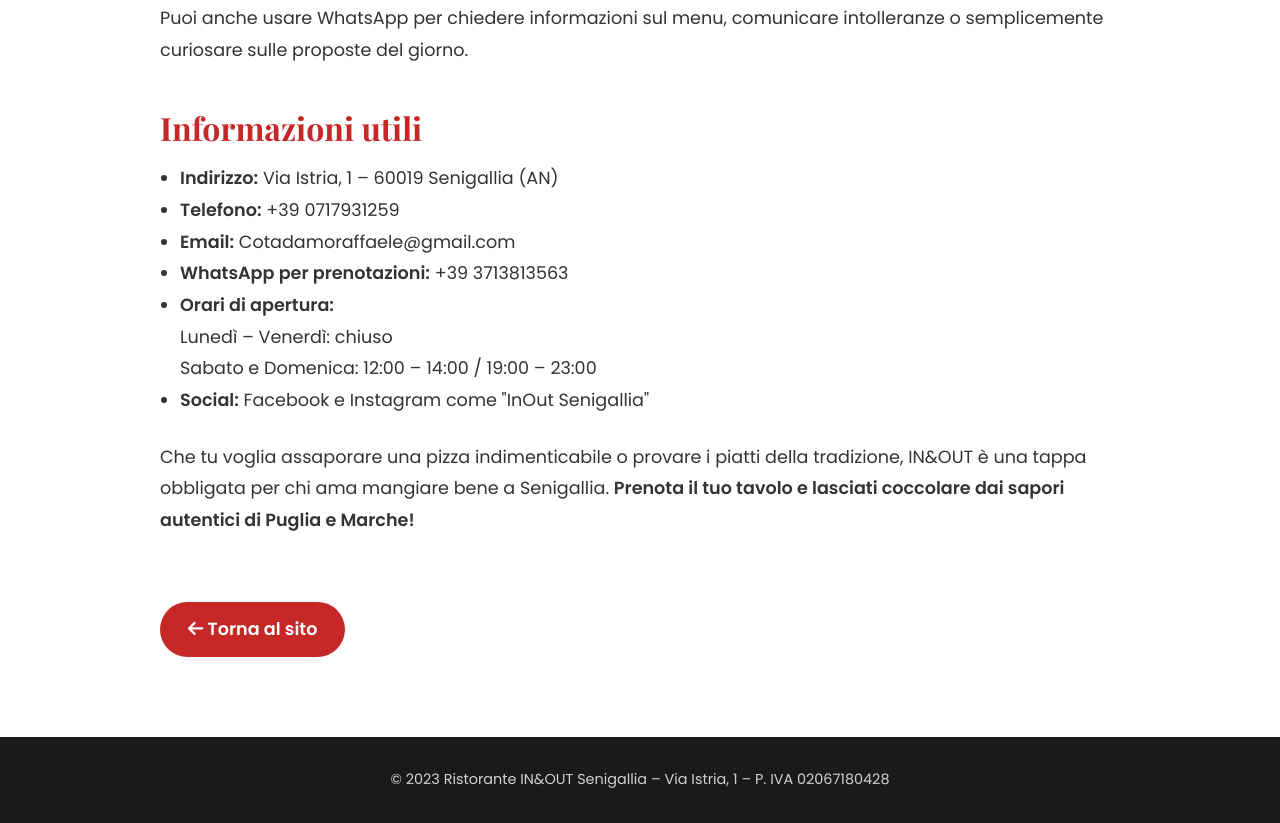
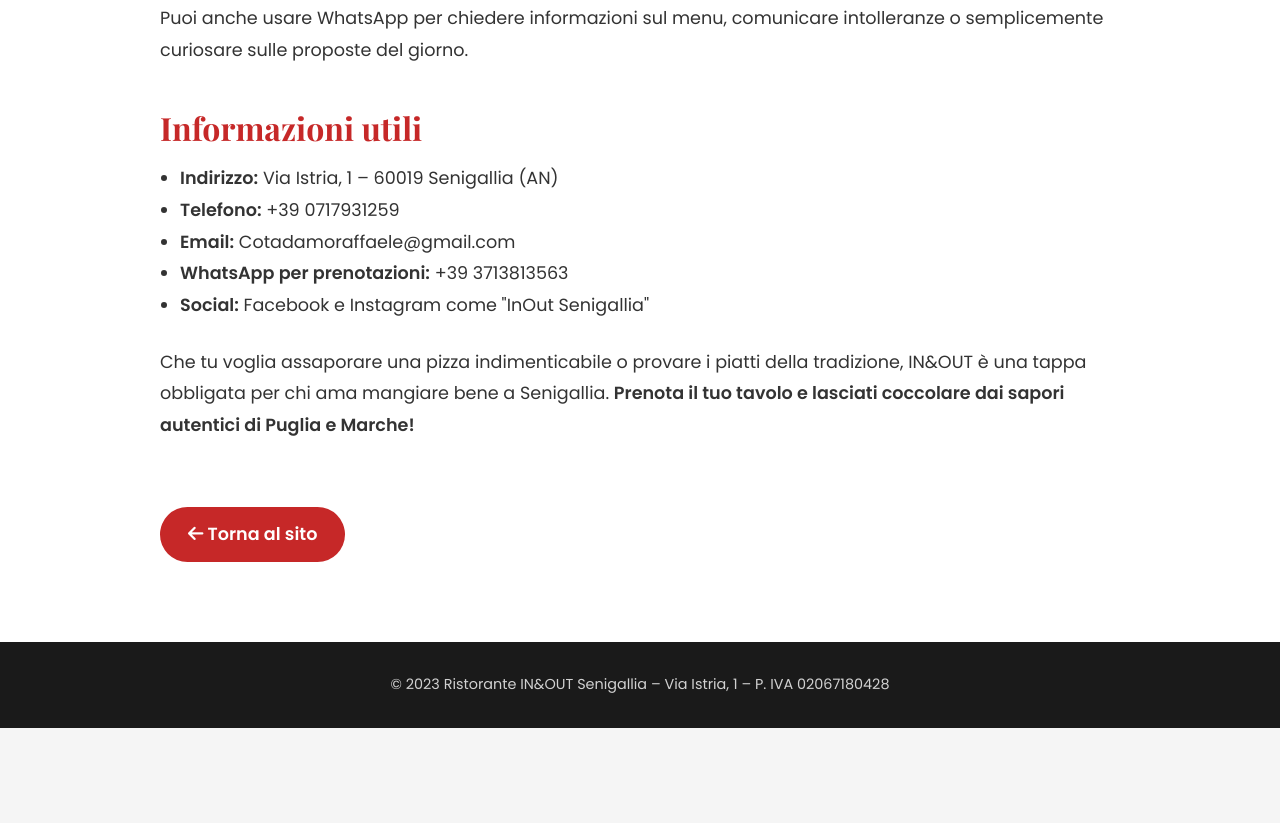
Before and after one commit to juiu9494/cliente-mio-senegalia, a plain HTML site: page blog.html in a window 1280 px wide. Shown: the part 2519-3342 px from the top of the page. After the commit the page ends 3247 px from the top, so only its background shows below. Drawn offline with nearby package versions, Linux system fonts and the light colour scheme.

Commit message:
Update blog.html

```diff
--- a/blog.html
+++ b/blog.html
@@ -118,9 +118,6 @@
                     <li><strong>Telefono:</strong> +39 0717931259</li>
                     <li><strong>Email:</strong> Cotadamoraffaele@gmail.com</li>
                     <li><strong>WhatsApp per prenotazioni:</strong> +39 3713813563</li>
-                    <li><strong>Orari di apertura:</strong><br>
-                        Lunedì – Venerdì: chiuso<br>
-                        Sabato e Domenica: 12:00 – 14:00 / 19:00 – 23:00
                     </li>
                     <li><strong>Social:</strong> Facebook e Instagram come "InOut Senigallia"</li>
                 </ul>
```
